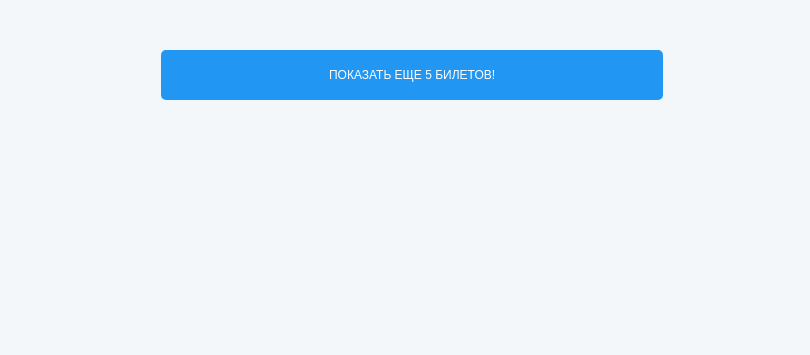
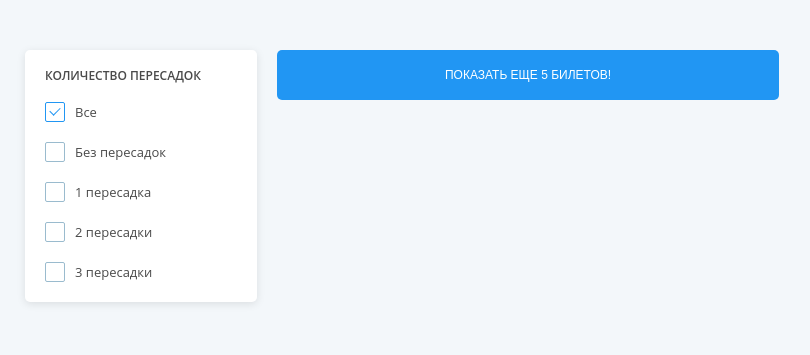
Before and after one commit to Olga-5/test-aviasales, a website with bundled scripts: page index.html in a window 1280 px wide. Shown: the whole page, without its empty margins (238-1048 px from the left). Built offline with nearby package versions, Linux system fonts and the light colour scheme; no server answers.

Commit message:
add filters

```diff
--- a/index.css
+++ b/index.css
@@ -23,6 +23,7 @@ body {
   margin: 0;
   font-family: 'Open Sans', sans-serif;
   font-weight: 600;
+  color: #4A4A4A;
 }
 
 .btn {
@@ -39,7 +40,8 @@ body {
   cursor: pointer;
 }
 
-.btn:hover {
+.btn:hover,
+.btn:focus {
   opacity: 0.6;
 }
 
@@ -110,7 +112,6 @@ body {
 .content-value {
   font-size: 14px;
   line-height: 21px;
-  color: #4A4A4A;
   margin-bottom: 10px;
 }
 
@@ -118,3 +119,75 @@ body {
   height: 50px;
   width: 100%;
 }
+
+.form-filters {
+  background: #FFFFFF;
+  box-shadow: 0px 2px 8px rgba(0, 0, 0, 0.1);
+  border-radius: 5px;
+  padding: 20px 0 10px;
+  width: 232px;
+}
+
+.form-group-title {
+  font-size: 12px;
+  line-height: 12px;
+  margin: 0 0 10px 20px;
+  text-transform: uppercase;
+}
+
+.field-checkbox {
+  padding: 10px 0 10px 20px;
+  font-size: 13px;
+  line-height: 20px;
+  font-weight: 400;
+  display: block;
+  cursor: pointer;
+}
+
+.field-checkbox:hover {
+  background: #F1FCFF
+}
+
+.field-checkbox-input {
+  position: absolute;
+  z-index: -1;
+  opacity: 0;
+  margin: 0;
+}
+
+.field-checkbox-label {
+  display: flex;
+  align-items: center;
+  position: relative;
+}
+
+.field-checkbox-input + .field-checkbox-label::before {
+  content: '';
+  width: 20px;
+  height: 20px;
+  border: 1px solid #9ABBCE;
+  border-radius: 2px;
+  display: inline-block;
+  margin-right: 10px;
+}
+
+.field-checkbox-input:checked + .field-checkbox-label::before {
+  border-color: #2196F3;
+}
+
+.field-checkbox-input:checked + .field-checkbox-label::after {
+  position: absolute;
+  content: '';
+  width: 10px;
+  height: 6px;
+  border: 1px solid #2196F3;
+  border-top-style: none;
+  border-right-style: none;
+  transform: rotate(-45deg);
+  top: 5px;
+  left: 5px;
+}
+
+.field-checkbox-input:focus + .field-checkbox-label::before {
+  border-color: #2196F3;
+}
--- a/index.html
+++ b/index.html
@@ -8,7 +8,33 @@
 </head>
 <body>
   <div class="container">
-    <div class="column left-column"></div>
+    <div class="column left-column">
+      <form class="form-filters">
+        <div class="form-group">
+          <div class="form-group-title">Количество пересадок</div>
+          <label class="field-checkbox">
+            <input class="field-checkbox-input" type="checkbox" value="all" checked>
+            <span class="field-checkbox-label">Все</span>
+          </label>
+          <label class="field-checkbox">
+            <input class="field-checkbox-input" type="checkbox" value="0">
+            <span class="field-checkbox-label">Без пересадок</span>
+          </label>
+          <label class="field-checkbox">
+            <input class="field-checkbox-input" type="checkbox" value="1">
+            <span class="field-checkbox-label">1 пересадка</span>
+          </label>
+          <label class="field-checkbox">
+            <input class="field-checkbox-input" type="checkbox" value="2">
+            <span class="field-checkbox-label">2 пересадки</span>
+          </label>
+          <label class="field-checkbox">
+            <input class="field-checkbox-input" type="checkbox" value="3">
+            <span class="field-checkbox-label">3 пересадки</span>
+          </label>
+        </div>
+      </form>
+    </div>
     <div class="column right-column">
       <ul class="ticket-list"></ul>
       <button class="btn ticket-list-more-btn">Показать еще 5 билетов!</button>
```
